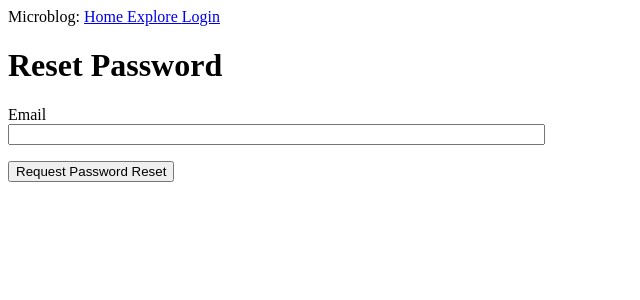
After one commit to zekitow/python-flask-mega-tutorial, a Flask app: page /reset_password_request in a window 1280 px wide. The commit adds this page. Shown: the top 300 px of the page, without its empty margins (0-640 px from the left). Run offline with Flask 2, Linux system fonts and the light colour scheme.

Commit message:
Created reset password feature.

```diff
--- a/app/__init__.py
+++ b/app/__init__.py
@@ -5,6 +5,7 @@ from flask import Flask
 from flask_sqlalchemy import SQLAlchemy
 from flask_migrate import Migrate
 from flask_login import LoginManager
+from flask_mail import Mail
 from config import Config
 
 app = Flask(__name__)
@@ -14,6 +15,7 @@ db      = SQLAlchemy(app)
 migrate = Migrate(app, db)
 login   = LoginManager(app)
 login.login_view = 'login'
+mail = Mail(app)
 
 if not app.debug:
     if app.config['MAIL_SERVER']:
--- a/app/forms.py
+++ b/app/forms.py
@@ -26,6 +26,15 @@ class RegistrationForm(FlaskForm):
         if user is not None:
             raise ValidationError('E-mail already taken.')
 
+class ResetPasswordRequestForm(FlaskForm):
+    email = StringField('Email', validators=[Required(), Email()])
+    submit = SubmitField('Request Password Reset')
+
+class ResetPasswordForm(FlaskForm):
+    password  = PasswordField('Password', validators=[Required()])
+    password2 = PasswordField('Repeat Password', validators=[Required(), EqualTo('password')])
+    submit    = SubmitField('Request Password Reset')
+
 class EditProfileForm(FlaskForm):
     username = StringField('Username', validators=[Required()])
     about_me = TextAreaField('About me', validators=[Length(min=0, max=140)])
--- a/app/routes.py
+++ b/app/routes.py
@@ -3,9 +3,9 @@ from flask import render_template, flash, redirect, url_for, request
 from werkzeug.urls import url_parse
 from flask_login import current_user, login_user, logout_user, login_required
 from app import app, db
-from app.forms import LoginForm, RegistrationForm, EditProfileForm, PostForm
+from app.forms import LoginForm, RegistrationForm, EditProfileForm, PostForm, ResetPasswordRequestForm, ResetPasswordForm
 from app.models import User, Post
-
+from app.email import send_password_reset_email
 
 @app.before_request
 def before_request():
@@ -89,6 +89,40 @@ def register():
 
     return render_template('register.html', title='Register', form=form)
 
+@app.route('/reset_password_request', methods=['GET', 'POST'])
+def reset_password_request():
+    if current_user.is_authenticated:
+        return redirect(url_for('index'))
+
+    form = ResetPasswordRequestForm()
+
+    if form.validate_on_submit():
+        user = User.query.filter_by(email=form.email.data).first()
+        if user:
+            send_password_reset_email(user)
+        flash('Check your email for the instructions to reset your password')
+        return redirect(url_for('login'))
+
+    return render_template('reset_password_request.html', title='Reset Password', form=form)
+
+@app.route('/reset_password/<token>', methods=['GET', 'POST'])
+def reset_password(token):
+    if current_user.is_authenticated:
+        return redirect(url_for('index'))
+
+    user = User.verify_reset_password_token(token)
+    if not user:
+        return redirect(url_for('index'))
+
+    form = ResetPasswordForm()
+    if form.validate_on_submit():
+        user.set_password(form.password.data)
+        db.session.commit()
+        flash('Your password has been reset.')
+        return redirect(url_for('login'))
+
+    return render_template('reset_password.html', form=form)
+
 @app.route('/user/<username>')
 @login_required
 def user(username):
--- /dev/null
+++ b/app/templates/email/reset_password.txt
@@ -0,0 +1,6 @@
+Dear {{ user.username }},
+To reset your password click on the following link:
+{{ url_for('reset_password', token=token, _external=True) }}
+If you have not requested a password reset simply ignore this message.
+Sincerely,
+The Microblog Team
--- a/app/templates/login.html
+++ b/app/templates/login.html
@@ -22,4 +22,8 @@
         <p>{{ form.submit() }}</p>
     </form>
     <p>New User? <a href="{{ url_for('register') }}">Click to Register!</a></p>
+    <p>
+        Forgot Your Password?
+        <a href="{{ url_for('reset_password_request') }}">Click to Reset It</a>
+    </p>
 {%- endblock -%}
--- /dev/null
+++ b/app/templates/reset_password_request.html
@@ -0,0 +1,15 @@
+{%- extends "base.html" -%}
+{%- block content -%}
+    <h1>Reset Password</h1>
+    <form action="" method="post">
+        {{ form.hidden_tag() }}
+        <p>
+            {{ form.email.label }}<br>
+            {{ form.email(size=64) }}<br>
+            {%- for error in form.email.errors -%}
+            <span style="color: red;">[{{ error }}]</span>
+            {%- endfor -%}
+        </p>
+        <p>{{ form.submit() }}</p>
+    </form>
+{%- endblock -%}
```
Also changed, not shown: app/email.py (added, +22 -0 lines), app/models.py (+24 -2 lines), app/templates/email/reset_password.html (added, +12 -0 lines), app/templates/reset_password.html (added, +22 -0 lines).
